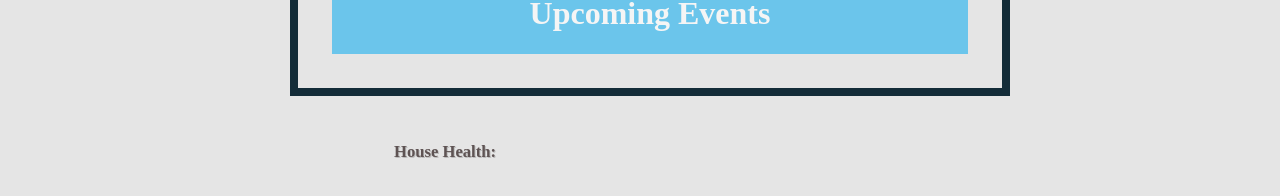
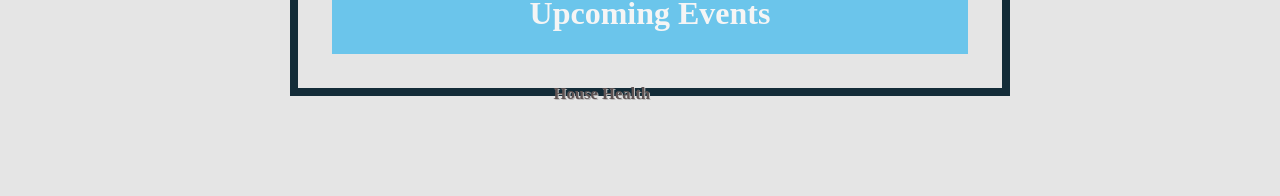
Before and after one commit to devmountainwon5/HealthyHome, a React (Create React App) app: page /homehealth in a window 1280 px wide. Shown: the part 124-320 px from the top of the page. Built offline with nearby package versions, Linux system fonts and the light colour scheme; no server answers; a web font is replaced by a local one.

Commit message:
added styles for housegraphic

```diff
--- a/src/Views/HomeHealth/HouseGraphic/Gauge/Gauge.css
+++ b/src/Views/HomeHealth/HouseGraphic/Gauge/Gauge.css
@@ -1,12 +1,6 @@
-.GaugeMain{
-    display: inline;
+#gauge-chart3 {
+    transform: scale(.6);
     position: absolute;
-    color: #FF5F6D;
-    background-color: rgb(135, 255, 23);
+    top: -50px;
+    right: -224px
 }
-
-/* .GaugeMain{
-    display: block;
-    color: #FF5F6D;
-    background-color: rgb(135, 255, 23);
-} */
--- a/src/Views/HomeHealth/HouseGraphic/Gauge/Gauge.js
+++ b/src/Views/HomeHealth/HouseGraphic/Gauge/Gauge.js
@@ -1,5 +1,6 @@
 import React from 'react';
 import GaugeChart from 'react-gauge-chart';
+import './Gauge.css'
 
 function Gauge(props){
 
--- a/src/Views/HomeHealth/HouseGraphic/HouseGraphic.css
+++ b/src/Views/HomeHealth/HouseGraphic/HouseGraphic.css
@@ -11,15 +11,19 @@
     font-size: 1.3vw;
     color: rgb(94, 83, 83);
     text-shadow: 1px 1px rgb(187, 187, 187);
+    position: absolute;
+    bottom: 10px;
+    right: 50%;
 }
-
+.housePic {
+    position: relative
+}
 
 @media screen and (max-width: 800px){
     .housePic {
         display: flex;
         flex-direction: column;
         justify-content: center;
-        position: relative;
     }
 
     .housePic img{
--- a/src/Views/HomeHealth/HouseGraphic/HouseGraphic.js
+++ b/src/Views/HomeHealth/HouseGraphic/HouseGraphic.js
@@ -58,7 +58,7 @@ function HouseGraphic(props){
                         <img src={pic} alt="house-score"/>
                     }
                     <div className="gauge">
-                        <h2>House Health:</h2>
+                        <h2>House Health</h2>
                         {loading &&
                             <Gauge score={score}/>
                         }
```
